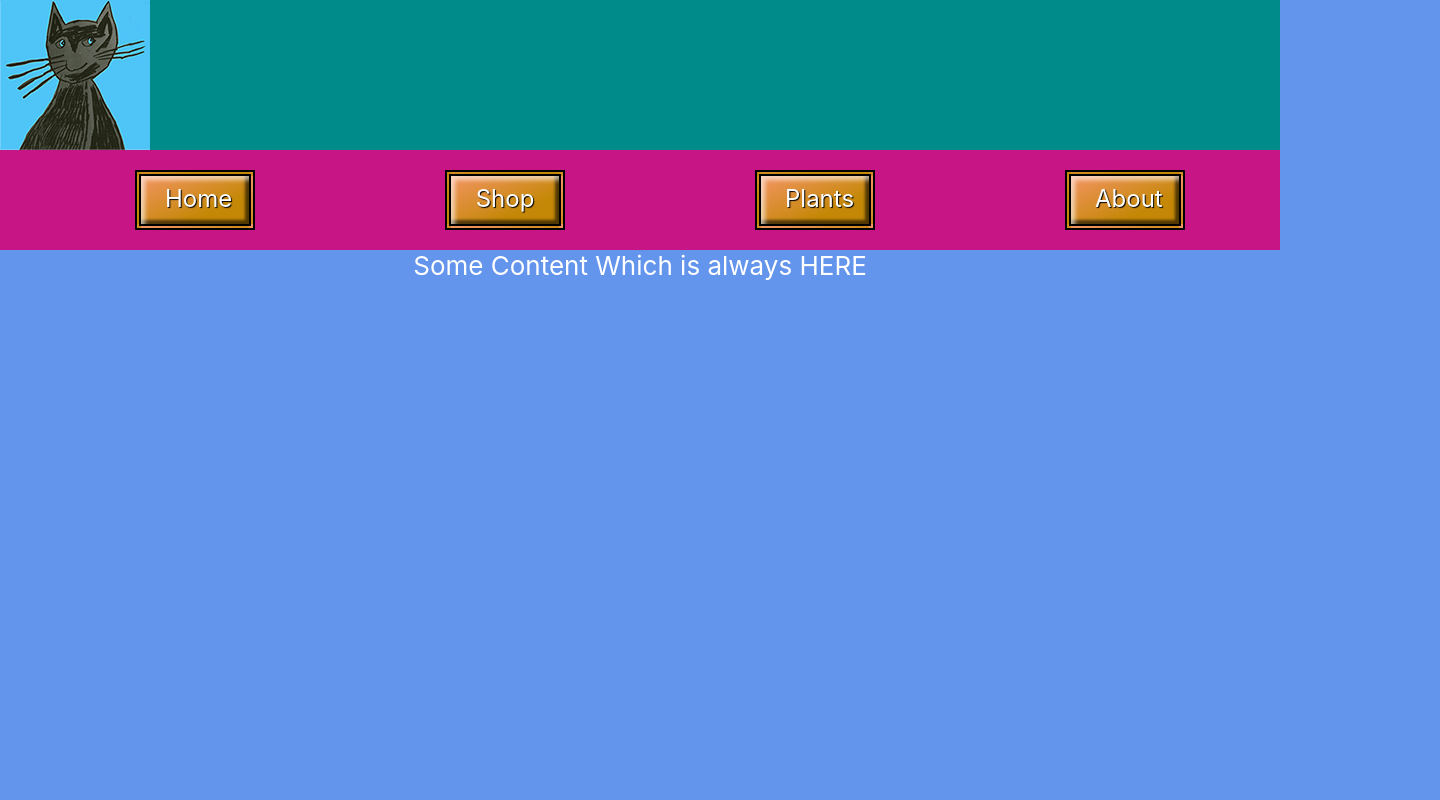
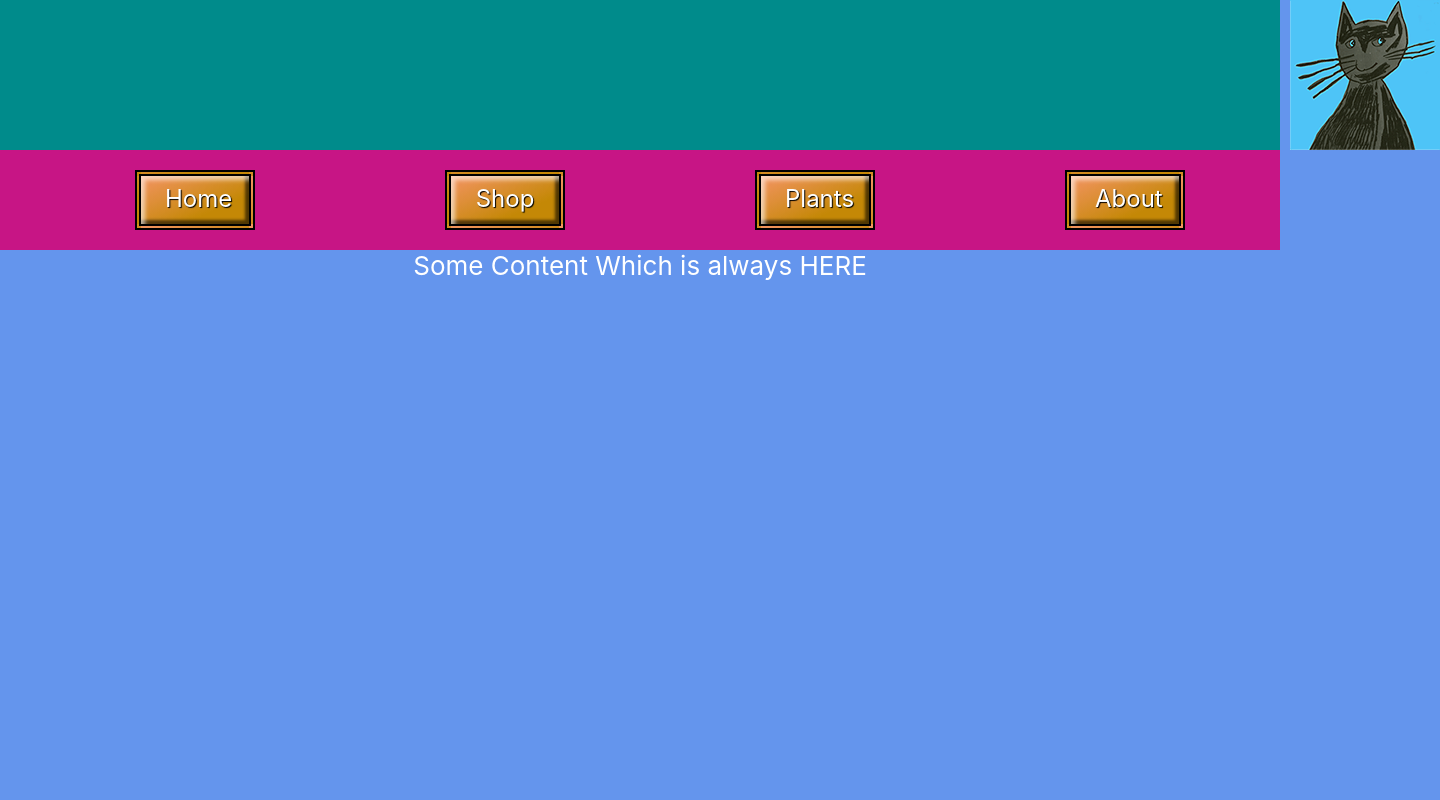
Before and after one commit to GiacomoSorbi/UrsulaKesek-module-ii, a React (Create React App) app: page / in a window 1280 px wide. Shown: the top 800 px of the page, 1440 px wide, since content can reach past the window. Built offline with nearby package versions, Linux system fonts and the light colour scheme.

Commit message:
edited header

```diff
--- a/src/components/Header/Header.css
+++ b/src/components/Header/Header.css
@@ -2,3 +2,7 @@
 background-color: darkcyan;
 height:150px;
 }
+.blue{
+    position: relative;
+    left:1290px;
+}
--- a/src/components/Header/index.jsx
+++ b/src/components/Header/index.jsx
@@ -5,7 +5,7 @@ import BlueCat from "./Images/blue-cat-150.png";
 const Header = () => (
   <>
     <div className="header">
-      <img src={BlueCat} alt="blue-cat" />
+      <img className="blue" src={BlueCat} alt="blue-cat" />
     </div>
   </>
 );
```
